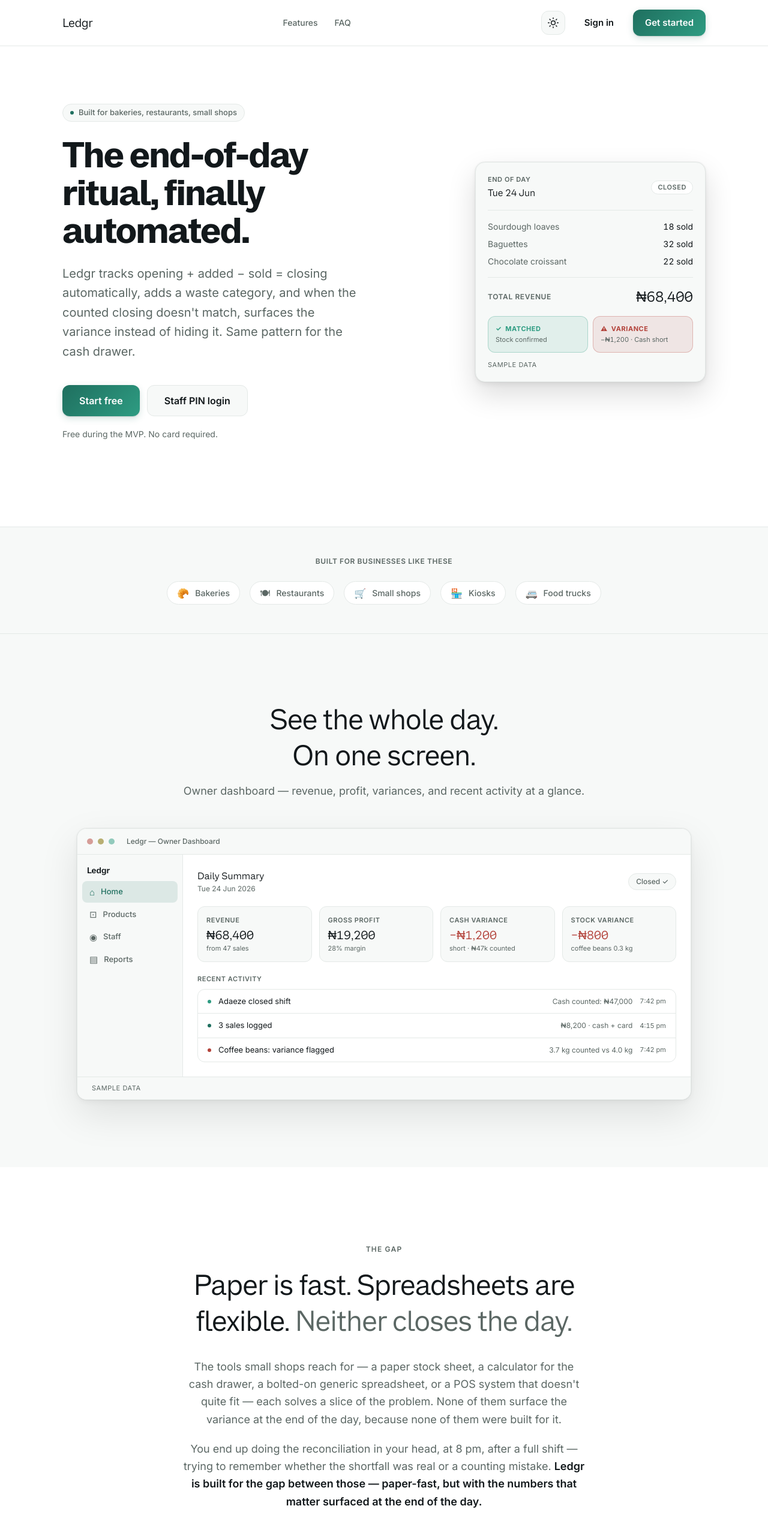
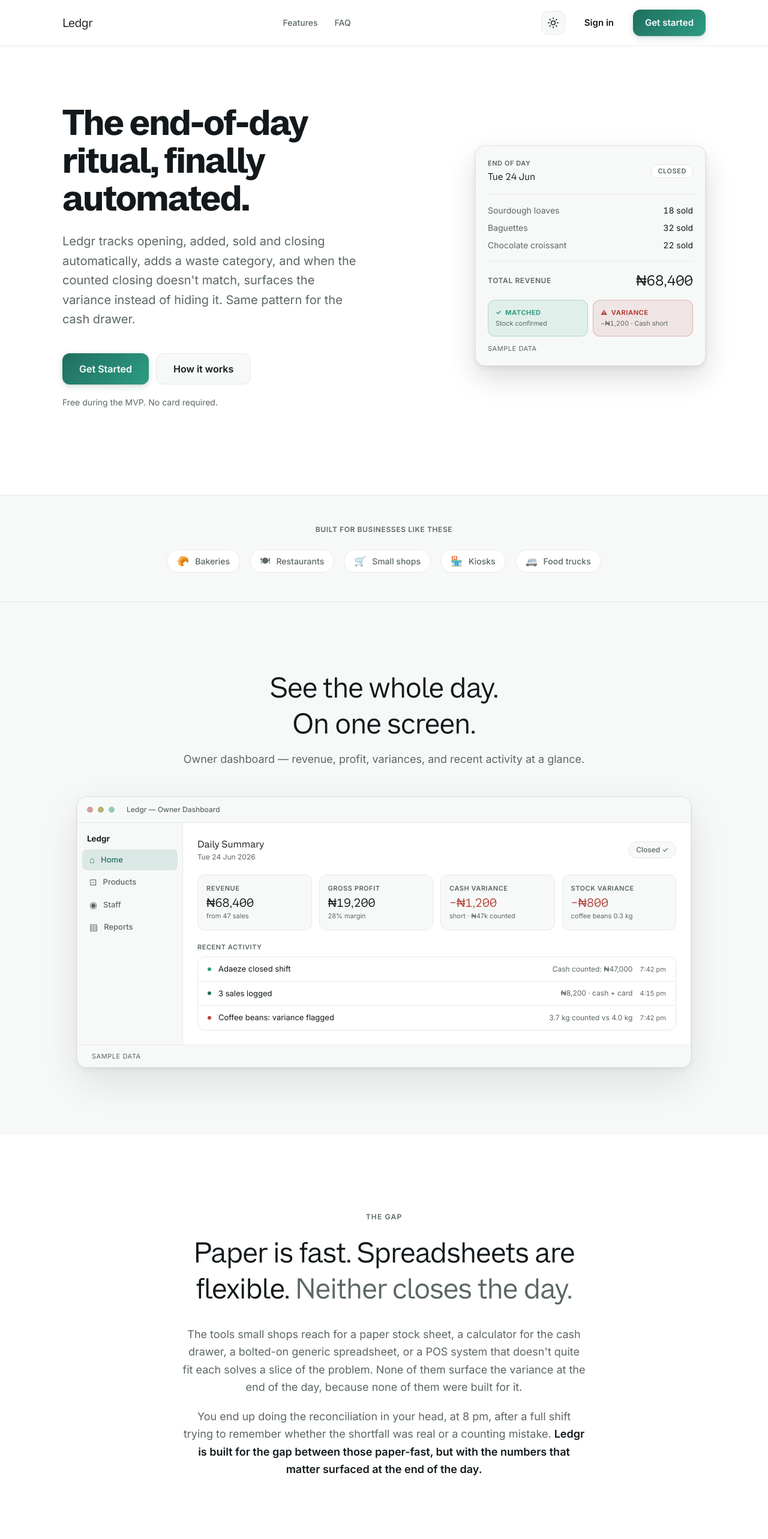
Before and after one commit to jeff-nwadi/ledgr, a Next.js app: page / in a window 1280 px wide. Shown: the top 2566 px of the page at 60% size. Built offline with nearby package versions, Linux system fonts and the light colour scheme.

Commit message:
feat: implement sign-in page with dual-method auth and add landing page marketing components

```diff
--- a/app/signin/page.tsx
+++ b/app/signin/page.tsx
@@ -280,46 +280,6 @@
                   )}
                 </div>
 
-                {/* Quick Touch Keypad for phone counters */}
-                <div className="pt-1">
-                  <p className="text-[11px] font-semibold uppercase tracking-wider text-text-muted text-center mb-2">
-                    Touch Keypad
-                  </p>
-                  <div className="grid grid-cols-3 gap-2">
-                    {["1", "2", "3", "4", "5", "6", "7", "8", "9"].map((num) => (
-                      <button
-                        key={num}
-                        type="button"
-                        onClick={() => handleNumpadPress(num)}
-                        className="h-11 rounded-xl border border-border bg-background hover:bg-surface text-lg font-mono font-semibold text-text-primary active:scale-95 transition-all"
-                      >
-                        {num}
-                      </button>
-                    ))}
-                    <button
-                      type="button"
-                      onClick={() => setPin("")}
-                      className="h-11 rounded-xl border border-border bg-background hover:bg-surface text-xs font-medium text-text-muted active:scale-95 transition-all"
-                    >
-                      Clear
-                    </button>
-                    <button
-                      type="button"
-                      onClick={() => handleNumpadPress("0")}
-                      className="h-11 rounded-xl border border-border bg-background hover:bg-surface text-lg font-mono font-semibold text-text-primary active:scale-95 transition-all"
-                    >
-                      0
-                    </button>
-                    <button
-                      type="button"
-                      onClick={handleNumpadDelete}
-                      className="h-11 rounded-xl border border-border bg-background hover:bg-surface text-sm font-semibold text-text-muted active:scale-95 transition-all"
-                    >
-                      ⌫
-                    </button>
-                  </div>
-                </div>
-
                 <div className="pt-2">
                   <Button
                     type="submit"
--- a/components/landing/cash-section.tsx
+++ b/components/landing/cash-section.tsx
@@ -7,7 +7,7 @@
         <div className="grid gap-12 md:grid-cols-2 md:items-center md:gap-16">
           {/* Card — left */}
           <Card
-            ariaLabel="Cash reconciliation — sample data"
+            ariaLabel="Cash reconciliation sample data"
             className="overflow-hidden"
           >
             <div className="grid grid-cols-2">
@@ -56,7 +56,7 @@
               Open the shift with a float. Ledgr auto-calculates expected
               cash from every cash sale logged during the day. At close, type
               the counted cash. The variance tells you what really
-              happened — you don&apos;t have to remember.
+              happened you don&apos;t have to remember.
             </p>
           </div>
         </div>
--- a/components/landing/debt-section.tsx
+++ b/components/landing/debt-section.tsx
@@ -22,7 +22,7 @@
             <p className="mt-5 text-lg leading-relaxed text-text-muted">
               Mark a sale as credit, attach a customer, watch the running
               balance. Repayments reduce the balance. The history is the
-              audit trail — no separate notebook, no lost records.
+              audit trail, no separate notebook, no lost records.
             </p>
           </div>
 
--- a/components/landing/faq.tsx
+++ b/components/landing/faq.tsx
@@ -17,7 +17,7 @@
   },
   {
     q: "How much does it cost?",
-    a: "Free for the first shop during the MVP. After that, a flat per-business monthly fee — no per-transaction charges, no surprise tiers. We'll publish pricing before the MVP ends and give you 30 days' notice.",
+    a: "Free for the first shop during the MVP. After that, a flat per-business monthly fee, no per-transaction charges, no surprise tiers. We'll publish pricing before the MVP ends and give you 30 days' notice.",
   },
   {
     q: "Does it integrate with my accountant or Xero?",
--- a/components/landing/hero.tsx
+++ b/components/landing/hero.tsx
@@ -7,34 +7,34 @@
       <div className="mx-auto grid max-w-6xl gap-12 px-6 pt-20 pb-28 sm:px-10 sm:pt-24 sm:pb-36 md:grid-cols-2 md:items-center md:gap-20">
         {/* Left: headline + CTAs */}
         <div>
-          <p className="mb-6 inline-flex w-fit items-center gap-2 rounded-full border border-border bg-surface px-3 py-1 text-[13px] font-medium text-text-muted">
+          {/* <p className="mb-6 inline-flex w-fit items-center gap-2 rounded-full border border-border bg-surface px-3 py-1 text-[13px] font-medium text-text-muted">
             <span
               aria-hidden="true"
               className="inline-block size-1.5 rounded-full bg-brand"
             />
             Built for bakeries, restaurants, small shops
-          </p>
+          </p> */}
           <h1 className="font-heading text-[40px] leading-[1.05] tracking-tight font-bold text-text-primary sm:text-6xl">
             The end-of-day ritual,{" "}
             finally automated.
           </h1>
           <p className="mt-6 max-w-xl text-lg leading-relaxed text-text-muted sm:text-xl">
-            Ledgr tracks opening + added − sold = closing automatically, adds a
+            Ledgr tracks opening, added, sold and closing automatically, adds a
             waste category, and when the counted closing doesn&apos;t match,
             surfaces the variance instead of hiding it. Same pattern for the cash
             drawer.
           </p>
-          <div className="mt-10 flex flex-col gap-3 sm:flex-row sm:items-center">
+          <div className="mt-10 flex gap-3 sm:flex-row sm:items-center">
             <ButtonLink href="/signup" size="lg" className="w-full sm:w-auto">
-              Start free
+              Get Started
             </ButtonLink>
             <ButtonLink
-              href="/signin?type=pin"
+              href=""
               variant="secondary"
               size="lg"
               className="w-full sm:w-auto"
             >
-              Staff PIN login
+              How it works
             </ButtonLink>
           </div>
           <p className="mt-5 text-sm text-text-muted">
--- a/components/landing/ledger-section.tsx
+++ b/components/landing/ledger-section.tsx
@@ -77,7 +77,7 @@
               variance is the headline, not the footnote.
             </p>
             <p className="mt-4 text-[15px] leading-relaxed text-text-muted">
-              Mon closing becomes Tue opening automatically — filled from the
+              Mon closing becomes Tue opening automatically filled from the
               previous day&apos;s counted closing, not the calculated one. No
               manual carry-forward.
             </p>
--- a/components/landing/the-gap.tsx
+++ b/components/landing/the-gap.tsx
@@ -11,18 +11,18 @@
             <span className="text-text-muted">Neither closes the day.</span>
           </h2>
           <p className="mt-8 text-lg leading-relaxed text-text-muted">
-            The tools small shops reach for — a paper stock sheet, a
+            The tools small shops reach for  a paper stock sheet, a
             calculator for the cash drawer, a bolted-on generic spreadsheet,
-            or a POS system that doesn&apos;t quite fit — each solves a slice of
+            or a POS system that doesn&apos;t quite fit  each solves a slice of
             the problem. None of them surface the variance at the end of the
             day, because none of them were built for it.
           </p>
           <p className="mt-5 text-lg leading-relaxed text-text-muted">
             You end up doing the reconciliation in your head, at 8 pm, after
-            a full shift — trying to remember whether the shortfall was real
+            a full shift trying to remember whether the shortfall was real
             or a counting mistake.{" "}
             <strong className="font-semibold text-text-primary">
-              Ledgr is built for the gap between those — paper-fast, but with
+              Ledgr is built for the gap between those paper-fast, but with
               the numbers that matter surfaced at the end of the day.
             </strong>
           </p>
```
Also changed, not shown: 1 other file (tests, documents, lock files or other folders).
